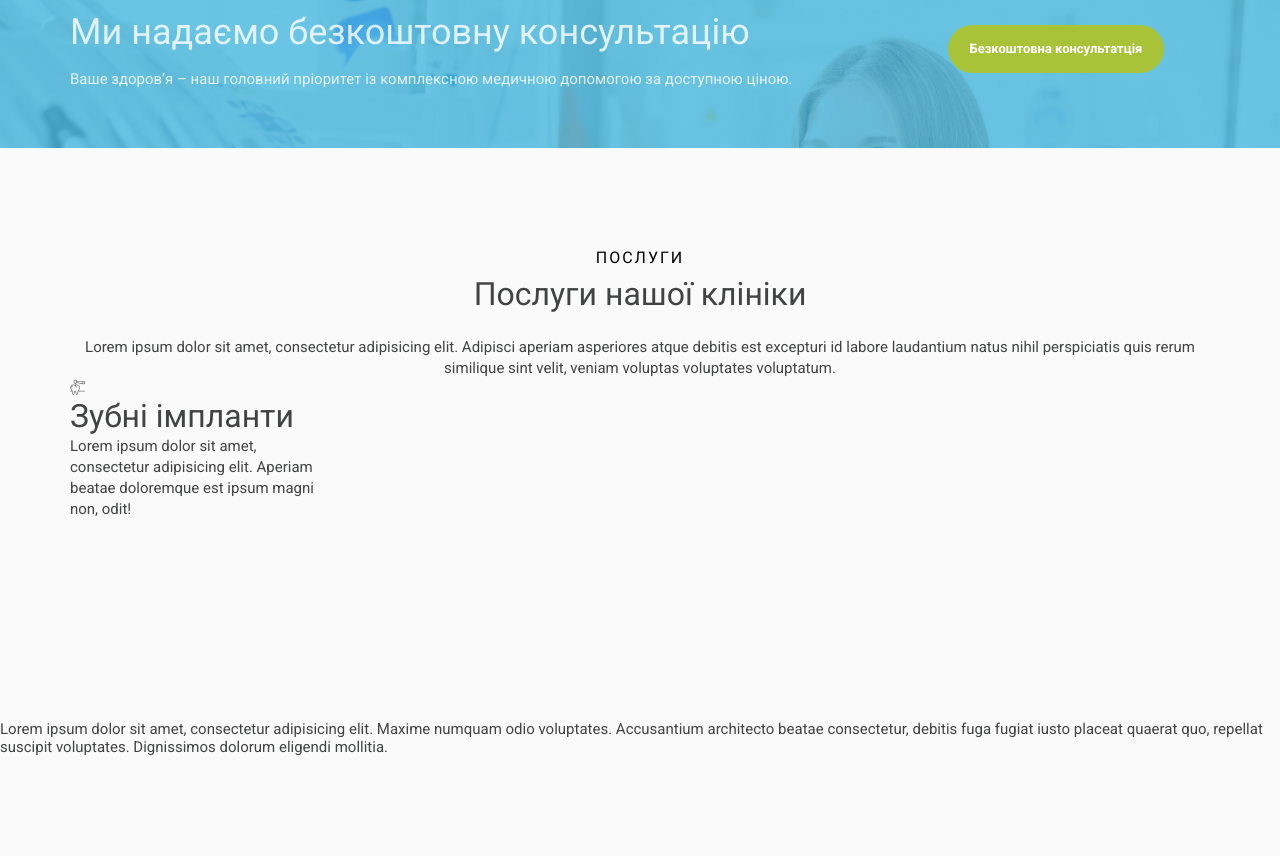
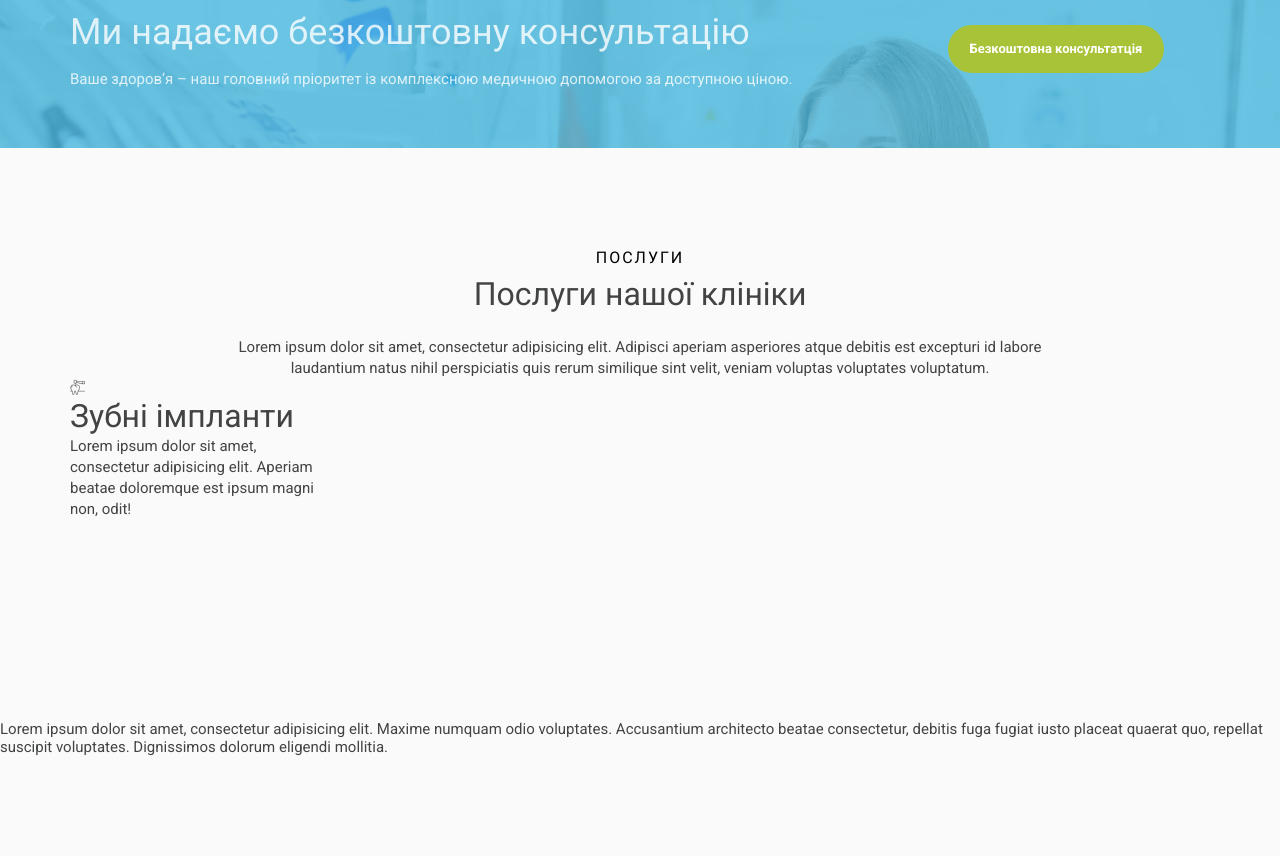
Before and after one commit to ivanchikap/stomatolog2022, a website: page src/index.html in a window 1280 px wide. Shown: the part 1427-2283 px from the top of the page. Drawn offline with nearby package versions, Linux system fonts and the light colour scheme; files that its build step writes are made by us from their sources; files whose address does not match are found by name.

Commit message:
during services new

```diff
--- a/src/index.html
+++ b/src/index.html
@@ -296,7 +296,7 @@
                 <header class="text-center">
                     <h5 class="subtitle mb-2">Послуги</h5>
                     <h2 class="title mb-4">Послуги нашої клініки</h2>
-                    <p class="mt-4">Lorem ipsum dolor sit amet, consectetur adipisicing elit. Adipisci aperiam asperiores atque debitis est excepturi id labore laudantium natus nihil perspiciatis quis rerum similique sint velit, veniam voluptas voluptates voluptatum.
+                    <p class="col-9 mt-4 mx-auto">Lorem ipsum dolor sit amet, consectetur adipisicing elit. Adipisci aperiam asperiores atque debitis est excepturi id labore laudantium natus nihil perspiciatis quis rerum similique sint velit, veniam voluptas voluptates voluptatum.
                     </p>
                 </header>
                 <div class="row">
```
